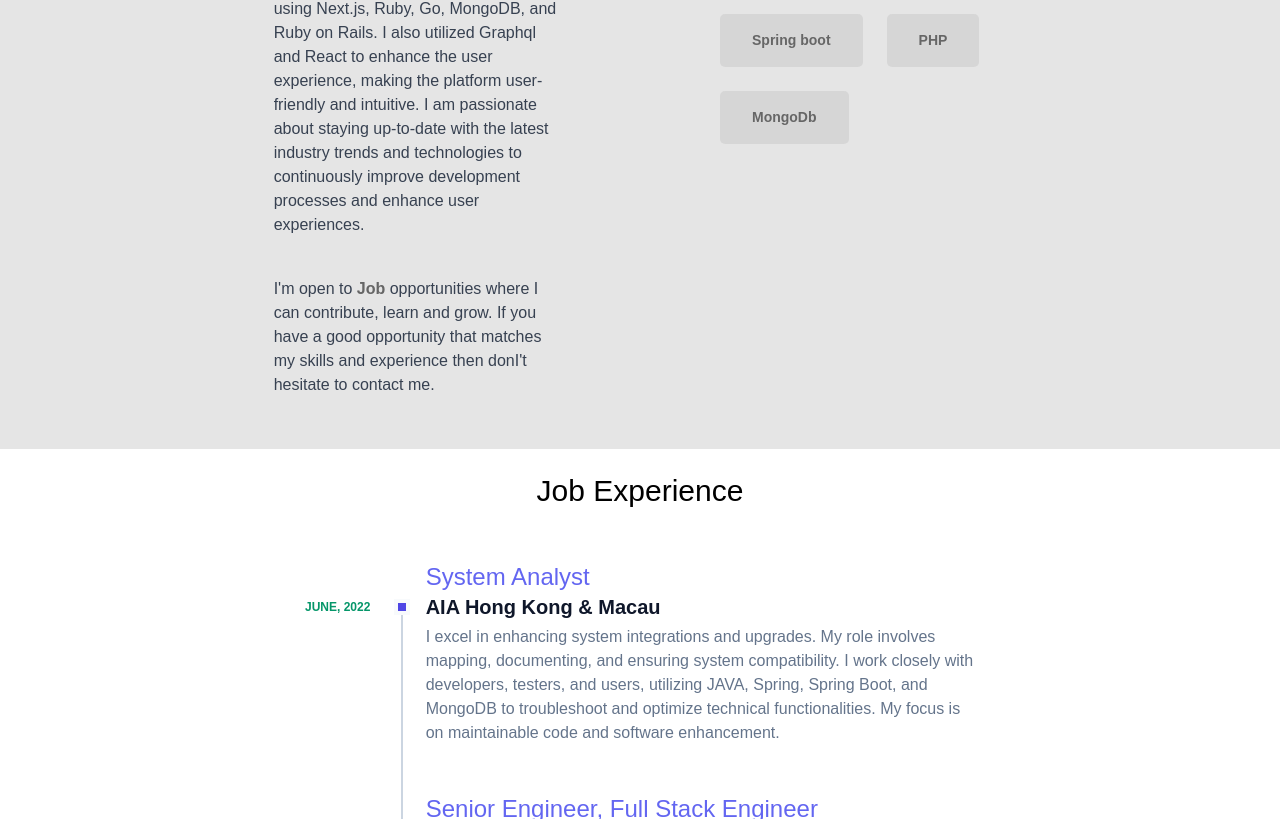
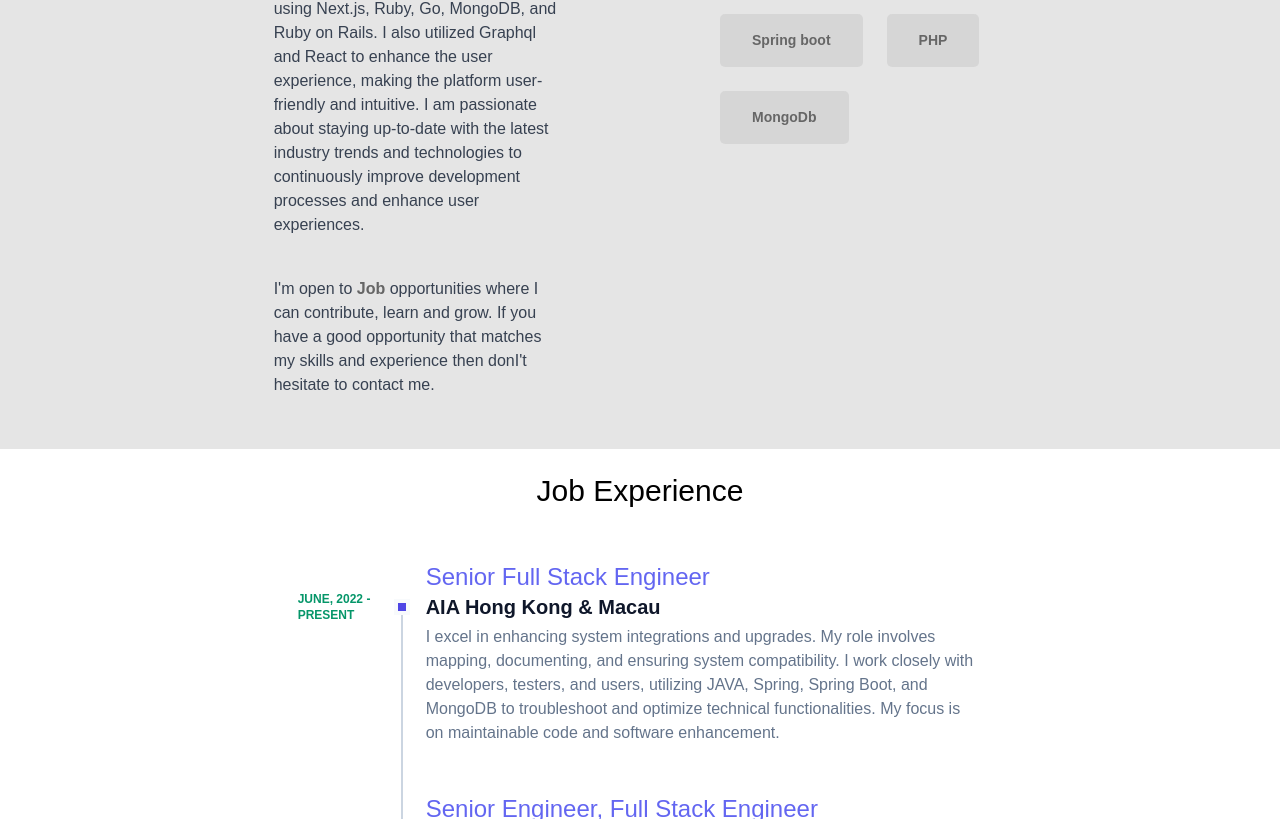
Before and after one commit to SteveYip/v1, a Next.js app: page / in a window 1280 px wide. Shown: the part 1631-2450 px from the top of the page. Built offline with nearby package versions, Linux system fonts and the light colour scheme.

Commit message:
update error

```diff
--- a/pages/index.js
+++ b/pages/index.js
@@ -123,9 +123,9 @@ export default function Home() {
 
                 <div className="-my-6">
                     <div className="relative pl-8 sm:pl-32 py-6 group">
-                        <div className="font-caveat font-medium text-2xl text-indigo-500 mb-1 sm:mb-0">System Analyst</div>
+                        <div className="font-caveat font-medium text-2xl text-indigo-500 mb-1 sm:mb-0">Senior Full Stack Engineer</div>
                         <div className="flex flex-col sm:flex-row items-start mb-1 group-last:before:hidden before:absolute before:left-2 sm:before:left-0 before:h-full before:px-px before:bg-slate-300 sm:before:ml-[6.5rem] before:self-start before:-translate-x-1/2 before:translate-y-3 after:absolute after:left-2 sm:after:left-0 after:w-2 after:h-2 after:bg-indigo-600 after:border-4 after:box-content after:border-slate-50  sm:after:ml-[6.5rem] after:-translate-x-1/2 after:translate-y-1.5">
-                            <time className="sm:absolute left-0 translate-y-0.5 inline-flex items-center justify-center text-xs font-semibold uppercase w-20 h-6 mb-3 sm:mb-0 text-emerald-600  ">June, 2022</time>
+                            <time className="sm:absolute left-0 translate-y-0.5 inline-flex items-center justify-center text-xs font-semibold uppercase w-20 h-6 mb-3 sm:mb-0 text-emerald-600  ">June, 2022 - Present</time>
                             <div className="text-xl font-bold text-slate-900">AIA Hong Kong & Macau</div>
                         </div>
                         <div className="text-slate-500">I excel in enhancing system integrations and upgrades. My role involves mapping, documenting, and ensuring system compatibility. I work closely with developers, testers, and users, utilizing JAVA, Spring, Spring Boot, and MongoDB to troubleshoot and optimize technical functionalities. My focus is on maintainable code and software enhancement.</div>
```
